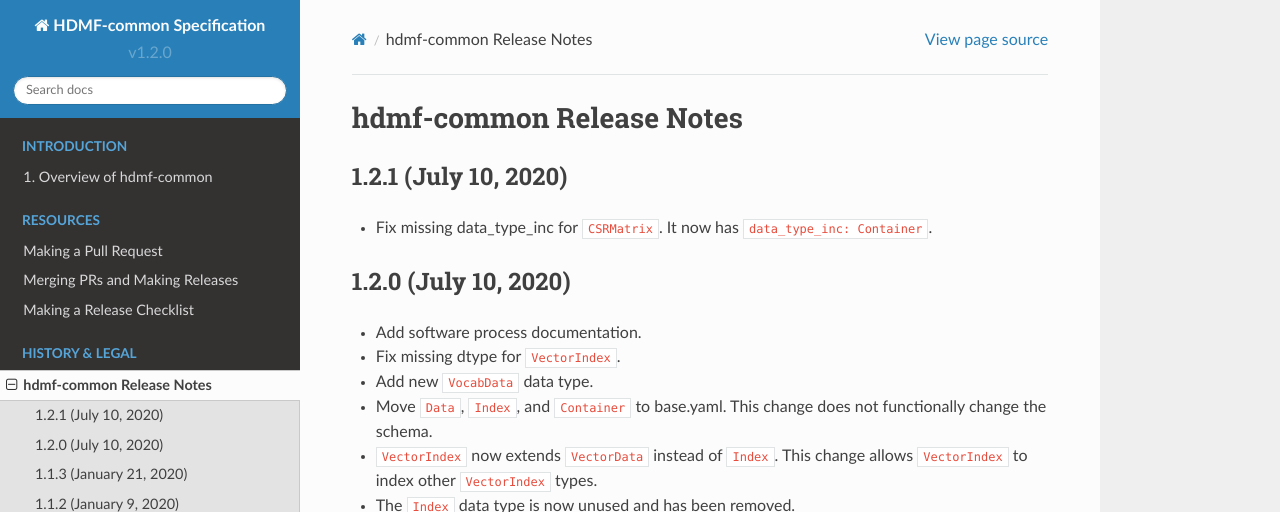
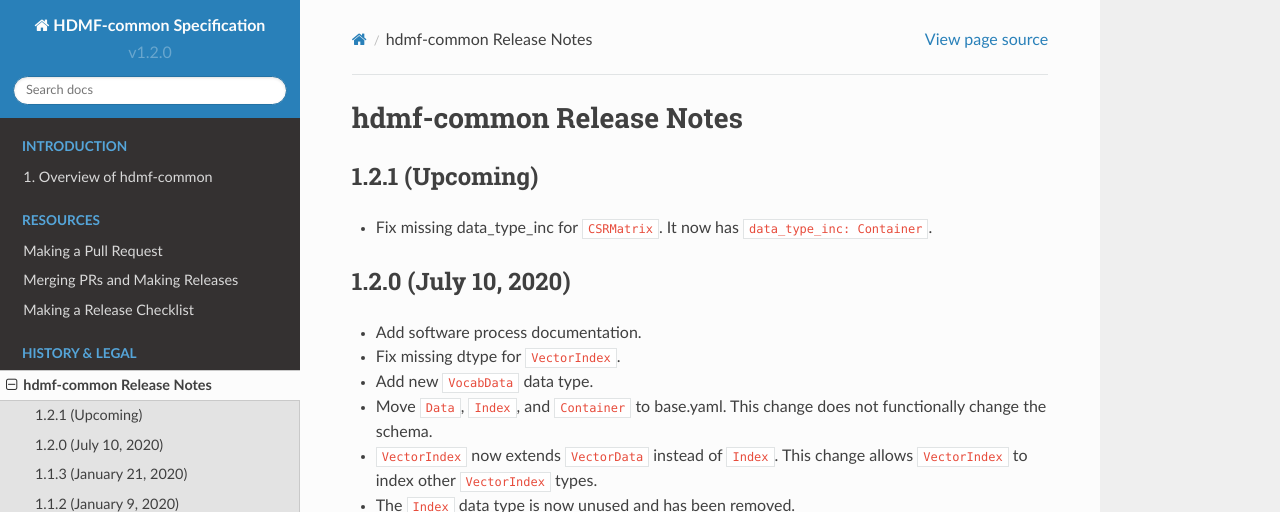
Before and after one commit to hdmf-dev/hdmf-common-schema, a Sphinx documentation site: the page built from docs/source/format_release_notes.rst, in a window 1280 px wide and 1350 px high. Shown: the top 512 px of the window. Built offline with Sphinx 7.4.7 and the Read the Docs theme 2.0.0, drawn with Linux system fonts in a browser that asks for light colours.

Commit message:
Update format_release_notes.rst

```diff
--- a/docs/source/format_release_notes.rst
+++ b/docs/source/format_release_notes.rst
@@ -1,7 +1,7 @@
 hdmf-common Release Notes
 =========================
 
-1.2.1 (July 10, 2020)
+1.2.1 (Upcoming)
 ------------------------
 - Fix missing data_type_inc for ``CSRMatrix``. It now has ``data_type_inc: Container``.
 
```
